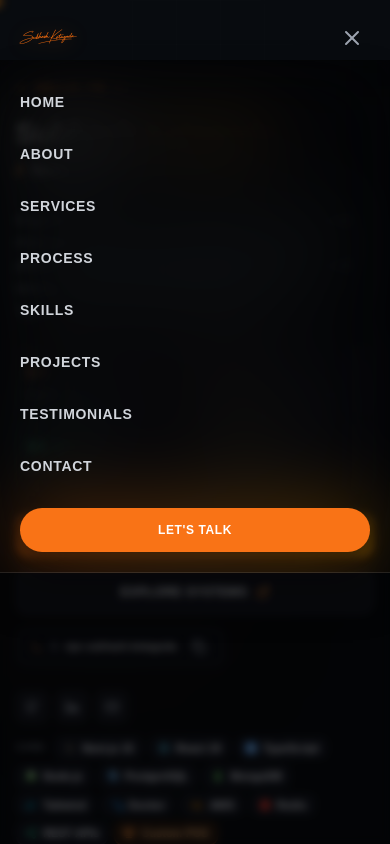
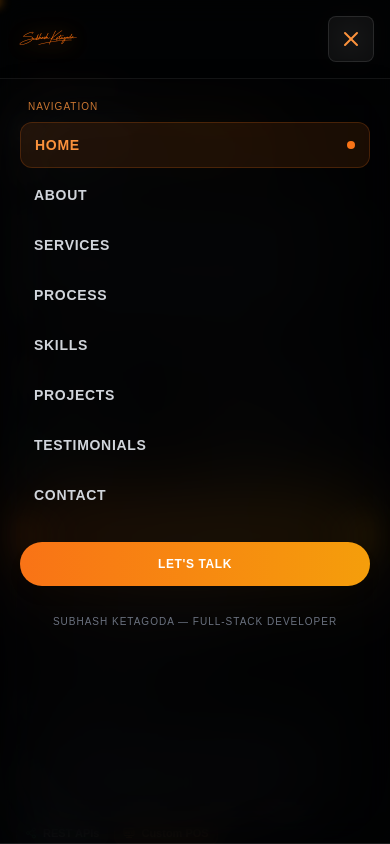
Before and after one commit to Subashketagoda/portfolio-, a Next.js app: page / in a window 390 px wide. Both pictures are taken after a click on the button 352 px from the left and 38 px from the top of the page. Shown: the top 844 px of the page. Built offline with nearby package versions, Linux system fonts and the light colour scheme.

Commit message:
fix(nav): fix mobile menu navigation, scrolling, and touch interaction

```diff
--- a/src/app/globals.css
+++ b/src/app/globals.css
@@ -16,6 +16,7 @@
 html {
   /* Only smooth scroll if not reduced motion */
   scroll-behavior: smooth;
+  scroll-padding-top: 80px;
   overflow-x: clip;
   max-width: 100%;
 }
--- a/src/components/Hero.tsx
+++ b/src/components/Hero.tsx
@@ -105,6 +105,7 @@ export default function Hero() {
 
   return (
     <section
+      id="home"
       onMouseMove={handleMouseMove}
       className="relative min-h-screen pt-20 sm:pt-28 pb-12 sm:pb-16 px-4 sm:px-6 md:px-12 flex flex-col justify-center overflow-hidden bg-[#080b0f]"
     >
--- a/src/components/Navbar.tsx
+++ b/src/components/Navbar.tsx
@@ -19,6 +19,7 @@ export default function Navbar() {
   const [mobileMenuOpen, setMobileMenuOpen] = useState(false);
   const [activeSection, setActiveSection] = useState("HOME");
 
+  // Track active section and navbar background on scroll
   useEffect(() => {
     const handleScroll = () => {
       setIsScrolled(window.scrollY > 20);
@@ -43,9 +44,55 @@ export default function Navbar() {
     return () => window.removeEventListener("scroll", handleScroll);
   }, []);
 
+  // Lock body scroll when mobile menu is open
+  useEffect(() => {
+    if (mobileMenuOpen) {
+      document.body.style.overflow = "hidden";
+    } else {
+      document.body.style.overflow = "";
+    }
+    return () => {
+      document.body.style.overflow = "";
+    };
+  }, [mobileMenuOpen]);
+
+  // Close menu on Escape key
+  useEffect(() => {
+    const handleKeyDown = (e: KeyboardEvent) => {
+      if (e.key === "Escape") setMobileMenuOpen(false);
+    };
+    window.addEventListener("keydown", handleKeyDown);
+    return () => window.removeEventListener("keydown", handleKeyDown);
+  }, []);
+
+  // Smooth scroll handler with offset for fixed header
+  const handleNavClick = (e: React.MouseEvent<HTMLAnchorElement>, href: string) => {
+    e.preventDefault();
+    setMobileMenuOpen(false);
+
+    const targetId = href.replace("#", "");
+    if (targetId === "home") {
+      window.scrollTo({ top: 0, behavior: "smooth" });
+      return;
+    }
+
+    const element = document.getElementById(targetId);
+    if (element) {
+      const navOffset = 70;
+      const elementPosition = element.getBoundingClientRect().top + window.pageYOffset;
+      const offsetPosition = elementPosition - navOffset;
+
+      window.scrollTo({
+        top: offsetPosition,
+        behavior: "smooth",
+      });
+    }
+  };
+
   return (
+    <>
       <header
-      className={`fixed top-0 left-0 right-0 z-50 transition-all duration-300 ${
+        className={`fixed top-0 left-0 right-0 z-40 transition-all duration-300 ${
           isScrolled
             ? "py-3.5 bg-[#0a0a0e]/95 backdrop-blur-md border-b border-white/[0.06]"
             : "py-4 bg-transparent"
@@ -53,7 +100,11 @@ export default function Navbar() {
       >
         <div className="max-w-7xl mx-auto px-4 sm:px-6 md:px-12 flex items-center justify-between">
           {/* Brand Logo: Authentic Subhash Ketagoda signature */}
-        <a href="#home" className="flex items-center group py-1">
+          <a
+            href="#home"
+            onClick={(e) => handleNavClick(e, "#home")}
+            className="flex items-center group py-1"
+          >
             <img
               src="/images/subhash-signature.png"
               alt="Subhash Ketagoda"
@@ -69,6 +120,7 @@ export default function Navbar() {
                 <a
                   key={link.name}
                   href={link.href}
+                  onClick={(e) => handleNavClick(e, link.href)}
                   className={`text-[12px] font-semibold tracking-wider transition-colors duration-200 relative py-1.5 ${
                     isActive ? "text-orange-500" : "text-gray-400 hover:text-white"
                   }`}
@@ -86,52 +138,98 @@ export default function Navbar() {
           <div className="hidden sm:flex items-center gap-4">
             <a
               href="#contact"
+              onClick={(e) => handleNavClick(e, "#contact")}
               className="px-6 py-2 rounded-full border border-orange-500/30 text-xs font-semibold tracking-wider text-gray-200 hover:text-white hover:border-orange-500 hover:bg-orange-500/10 transition-all duration-300"
             >
               LET&apos;S TALK
             </a>
           </div>
 
-        {/* Mobile Menu Button */}
+          {/* Mobile Hamburger Button */}
           <button
-          onClick={() => setMobileMenuOpen(!mobileMenuOpen)}
-          className="lg:hidden p-2.5 min-w-[44px] min-h-[44px] flex items-center justify-center text-gray-400 hover:text-white active:text-orange-500 transition-colors cursor-pointer"
-          aria-label="Toggle Menu"
+            onClick={() => setMobileMenuOpen(true)}
+            className="lg:hidden p-2.5 min-w-[44px] min-h-[44px] flex items-center justify-center text-gray-300 hover:text-white active:text-orange-500 transition-colors cursor-pointer rounded-lg bg-white/[0.04] border border-white/[0.08]"
+            aria-label="Open Navigation Menu"
           >
-          {mobileMenuOpen ? <X className="w-6 h-6" /> : <Menu className="w-6 h-6" />}
+            <Menu className="w-6 h-6 text-white" />
+          </button>
+        </div>
+      </header>
+
+      {/* Mobile Fullscreen Navigation Drawer */}
+      {mobileMenuOpen && (
+        <div className="fixed inset-0 w-full h-[100dvh] z-50 lg:hidden flex flex-col justify-start">
+          {/* Backdrop */}
+          <div
+            className="fixed inset-0 bg-black/80 backdrop-blur-md transition-opacity duration-300"
+            onClick={() => setMobileMenuOpen(false)}
+            aria-hidden="true"
+          />
+
+          {/* Header Bar inside Overlay */}
+          <div className="relative z-20 flex items-center justify-between px-4 sm:px-6 py-4 bg-[#0a0a0e]/98 border-b border-white/[0.08]">
+            <a
+              href="#home"
+              onClick={(e) => handleNavClick(e, "#home")}
+              className="flex items-center group py-1"
+            >
+              <img
+                src="/images/subhash-signature.png"
+                alt="Subhash Ketagoda"
+                className="h-8 sm:h-10 w-auto object-contain drop-shadow-[0_2px_10px_rgba(249,115,22,0.35)]"
+              />
+            </a>
+
+            <button
+              onClick={() => setMobileMenuOpen(false)}
+              className="p-2.5 min-w-[44px] min-h-[44px] flex items-center justify-center text-gray-300 hover:text-white active:text-orange-500 transition-colors cursor-pointer rounded-lg bg-white/5 border border-white/10"
+              aria-label="Close Navigation Menu"
+            >
+              <X className="w-6 h-6 text-orange-400" />
             </button>
           </div>
 
-      {/* Mobile Menu Dropdown & Backdrop */}
-      {mobileMenuOpen && (
-        <>
-          <div
-            className="fixed inset-0 top-[60px] bg-black/60 backdrop-blur-sm z-40 lg:hidden"
-            onClick={() => setMobileMenuOpen(false)}
-          />
-          <div className="relative z-50 lg:hidden bg-[#0c0c11]/98 backdrop-blur-2xl border-b border-white/10 px-5 sm:px-6 py-5 space-y-2 shadow-2xl max-h-[calc(100dvh-64px)] overflow-y-auto">
-            {navLinks.map((link) => (
+          {/* Nav List & Actions */}
+          <nav className="relative z-20 bg-[#0c0c11]/98 backdrop-blur-2xl border-b border-white/10 px-5 sm:px-6 py-5 shadow-2xl flex-1 overflow-y-auto space-y-1">
+            <div className="text-[10px] font-mono tracking-widest text-orange-400/80 uppercase mb-2 px-2">
+              NAVIGATION
+            </div>
+
+            {navLinks.map((link) => {
+              const isActive = activeSection === link.name;
+              return (
                 <a
                   key={link.name}
                   href={link.href}
-                onClick={() => setMobileMenuOpen(false)}
-                className="block text-sm font-semibold tracking-wider text-gray-300 active:text-orange-500 hover:text-orange-500 py-2.5 min-h-[44px] flex items-center transition-colors"
+                  onClick={(e) => handleNavClick(e, link.href)}
+                  className={`flex items-center justify-between px-3.5 py-3 rounded-xl text-sm sm:text-base font-semibold tracking-wider transition-all min-h-[46px] ${
+                    isActive
+                      ? "text-orange-400 bg-orange-500/10 border border-orange-500/20"
+                      : "text-gray-300 hover:text-white active:bg-white/5"
+                  }`}
                 >
-                {link.name}
+                  <span>{link.name}</span>
+                  {isActive && <span className="w-2 h-2 rounded-full bg-orange-500" />}
                 </a>
-            ))}
-            <div className="pt-3">
+              );
+            })}
+
+            <div className="pt-5">
               <a
                 href="#contact"
-                onClick={() => setMobileMenuOpen(false)}
-                className="block text-center py-3.5 px-4 rounded-full bg-orange-500 text-white font-semibold text-xs tracking-wider shadow-lg active:scale-98 transition-transform"
+                onClick={(e) => handleNavClick(e, "#contact")}
+                className="flex items-center justify-center w-full py-3.5 px-4 rounded-full bg-gradient-to-r from-orange-500 to-amber-500 text-white font-semibold text-xs tracking-wider shadow-lg active:scale-98 transition-transform"
               >
                 LET&apos;S TALK
               </a>
             </div>
+
+            <div className="pt-6 pb-2 px-2 font-mono text-[10px] text-gray-500 text-center tracking-widest">
+              SUBHASH KETAGODA &mdash; FULL-STACK DEVELOPER
             </div>
+          </nav>
+        </div>
+      )}
     </>
-      )}
-    </header>
   );
 }
--- a/src/components/ui/Navbar.tsx
+++ b/src/components/ui/Navbar.tsx
@@ -1,137 +1 @@
-"use client";
-
-import { useState, useEffect } from "react";
-import { Menu, X, ArrowUpRight } from "lucide-react";
-
-const navLinks = [
-  { name: "HOME", href: "#home" },
-  { name: "ABOUT", href: "#about" },
-  { name: "SERVICES", href: "#services" },
-  { name: "SKILLS", href: "#skills" },
-  { name: "WORK", href: "#work" },
-  { name: "TESTIMONIALS", href: "#testimonials" },
-  { name: "CONTACT", href: "#contact" },
-];
-
-export default function Navbar() {
-  const [isScrolled, setIsScrolled] = useState(false);
-  const [mobileMenuOpen, setMobileMenuOpen] = useState(false);
-  const [activeSection, setActiveSection] = useState("HOME");
-
-  useEffect(() => {
-    const handleScroll = () => {
-      setIsScrolled(window.scrollY > 30);
-
-      const sections = ["home", "about", "services", "skills", "work", "testimonials", "contact"];
-      const scrollPosition = window.scrollY + 120;
-
-      for (const section of sections) {
-        const el = document.getElementById(section);
-        if (el) {
-          const top = el.offsetTop;
-          const height = el.offsetHeight;
-          if (scrollPosition >= top && scrollPosition < top + height) {
-            setActiveSection(section.toUpperCase());
-            break;
-          }
-        }
-      }
-    };
-
-    window.addEventListener("scroll", handleScroll, { passive: true });
-    return () => window.removeEventListener("scroll", handleScroll);
-  }, []);
-
-  return (
-    <header
-      className={`fixed top-0 left-0 right-0 z-50 transition-all duration-300 ${
-        isScrolled
-          ? "py-3.5 bg-[#09090c]/90 backdrop-blur-md border-b border-white/[0.06]"
-          : "py-6 bg-transparent"
-      }`}
-    >
-      <div className="max-w-7xl mx-auto px-6 md:px-12 flex items-center justify-between">
-        {/* Brand Logo: SUBASH KETAGODA with custom minimal SK monogram icon */}
-        <a href="#home" className="flex items-center gap-3 group">
-          <div className="w-9 h-9 rounded-xl bg-[#14141c] border border-white/10 group-hover:border-[#ff8a00]/50 flex items-center justify-center font-mono font-bold text-xs tracking-wider text-white group-hover:scale-105 transition-all duration-300 shadow-md">
-            S<span className="text-[#ff8a00]">K</span>
-          </div>
-          <div className="flex flex-col">
-            <span className="font-sans font-bold text-sm tracking-wider text-white group-hover:text-[#ff8a00] transition-colors uppercase">
-              SUBASH KETAGODA
-            </span>
-            <span className="font-mono text-[9px] tracking-widest text-gray-400 hidden sm:block uppercase">
-              Full-Stack Developer
-            </span>
-          </div>
-        </a>
-
-        {/* Desktop Navigation Links */}
-        <nav className="hidden lg:flex items-center gap-7">
-          {navLinks.map((link) => {
-            const isActive = activeSection === link.name;
-            return (
-              <a
-                key={link.name}
-                href={link.href}
-                className={`text-[12px] font-mono tracking-wider transition-colors duration-200 relative py-1 ${
-                  isActive ? "text-[#ff8a00] font-semibold" : "text-gray-400 hover:text-white"
-                }`}
-              >
-                {link.name}
-                {isActive && (
-                  <span className="absolute bottom-0 left-0 right-0 h-[2px] bg-[#ff8a00] rounded-full" />
-                )}
-              </a>
-            );
-          })}
-        </nav>
-
-        {/* Right Action: Orange Outlined "LET'S TALK" button */}
-        <div className="hidden sm:flex items-center gap-4">
-          <a
-            href="#contact"
-            className="inline-flex items-center gap-1.5 px-5 py-2.5 rounded-full border border-[#ff8a00]/40 text-xs font-semibold tracking-wider text-gray-200 hover:text-white hover:border-[#ff8a00] hover:bg-[#ff8a00]/10 transition-all duration-300 shadow-sm hover:shadow-[#ff8a00]/20"
-          >
-            <span>LET&apos;S TALK</span>
-            <ArrowUpRight className="w-3.5 h-3.5 text-[#ff8a00]" />
-          </a>
-        </div>
-
-        {/* Mobile Hamburger Toggle Button */}
-        <button
-          onClick={() => setMobileMenuOpen(!mobileMenuOpen)}
-          className="lg:hidden p-2 text-gray-400 hover:text-white transition-colors"
-          aria-label="Toggle Menu"
-        >
-          {mobileMenuOpen ? <X className="w-6 h-6" /> : <Menu className="w-6 h-6" />}
-        </button>
-      </div>
-
-      {/* Mobile Drawer */}
-      {mobileMenuOpen && (
-        <div className="lg:hidden bg-[#0c0c11]/95 backdrop-blur-2xl border-b border-white/10 px-6 py-6 space-y-4 animate-in fade-in slide-in-from-top-4 duration-300">
-          {navLinks.map((link) => (
-            <a
-              key={link.name}
-              href={link.href}
-              onClick={() => setMobileMenuOpen(false)}
-              className="block text-sm font-mono tracking-wider text-gray-300 hover:text-[#ff8a00] py-1"
-            >
-              {link.name}
-            </a>
-          ))}
-          <div className="pt-2">
-            <a
-              href="#contact"
-              onClick={() => setMobileMenuOpen(false)}
-              className="block text-center py-3 px-4 rounded-full bg-[#ff8a00] text-white font-semibold text-xs tracking-wider shadow-lg shadow-[#ff8a00]/20"
-            >
-              LET&apos;S TALK
-            </a>
-          </div>
-        </div>
-      )}
-    </header>
-  );
-}
+export { default } from "@/components/Navbar";
```
Lines whose indentation alone changed are shown as unchanged.
